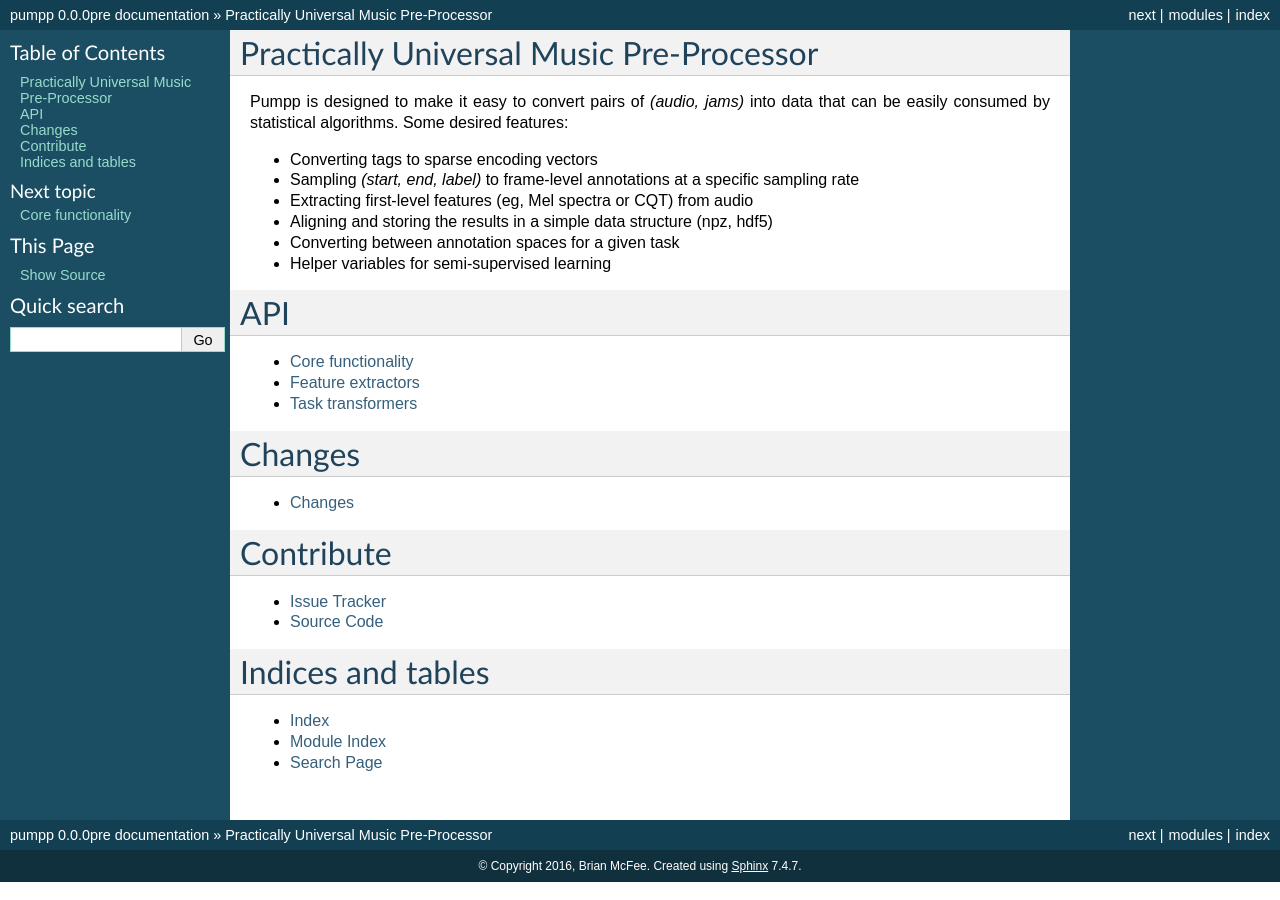
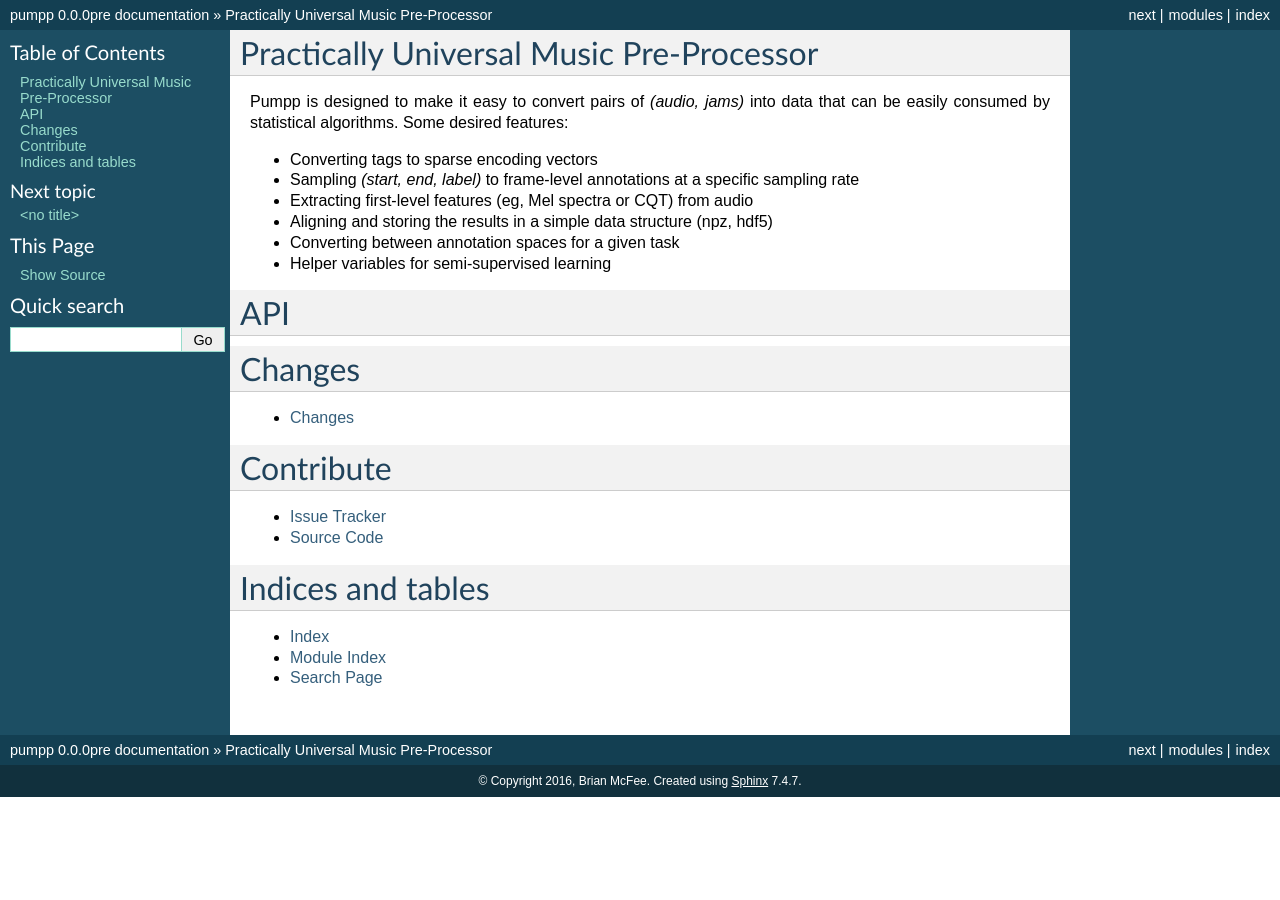
Before and after one commit to bmcfee/pumpp, a Sphinx documentation site: the page built from docs/index.rst, in a window 1280 px wide. Built offline with Sphinx 7.4.7, drawn with Linux system fonts in a browser that asks for light colours.

Commit message:
more doc structuring:

```diff
--- a/docs/api.rst
+++ b/docs/api.rst
@@ -2,17 +2,11 @@
 
 .. module:: pump
 
-Core functionality
-------------------
 .. automodule:: pumpp.core
     :members:
 
-Feature extractors
-------------------
 .. automodule:: pumpp.feature
     :members:
 
-Task transformers
------------------
 .. automodule:: pumpp.task
     :members:
```
Also changed, not shown: 1 other file.
